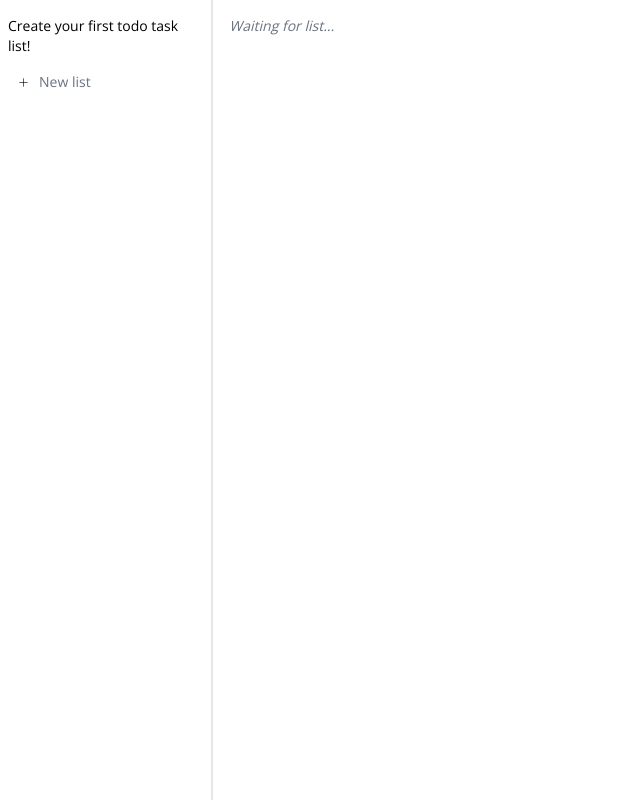
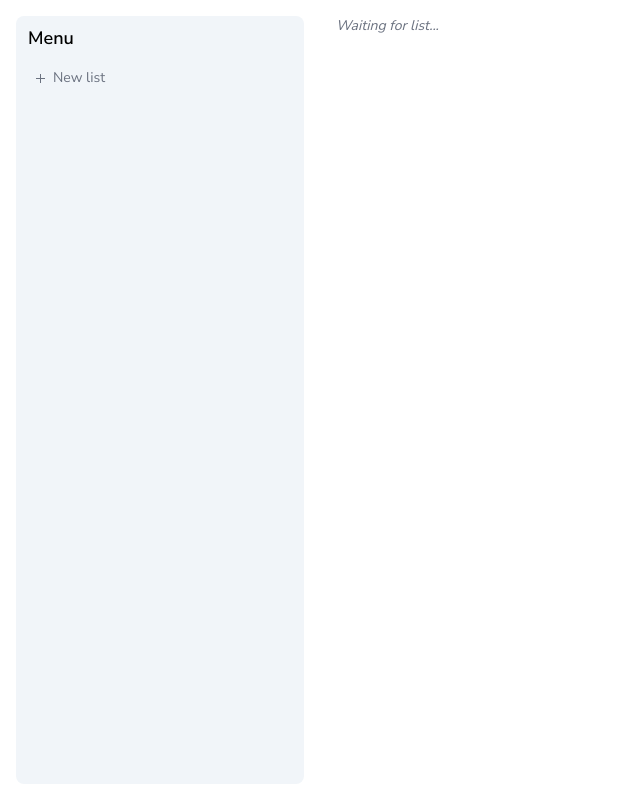
Before and after one commit to francescoiacono/todoList, a Next.js app: page / in a window 1280 px wide. Shown: the whole page, without its empty margins (0-640 px from the left). Built offline with nearby package versions, Linux system fonts and the light colour scheme.

Commit message:
Working on styles

```diff
--- a/src/app/layout.tsx
+++ b/src/app/layout.tsx
@@ -1,13 +1,13 @@
-import "./globals.css";
-import type { Metadata } from "next";
-import { Open_Sans } from "next/font/google";
-import { ListProvider } from "@/components/providers";
+import './globals.css';
+import type { Metadata } from 'next';
+import { Nunito_Sans } from 'next/font/google';
+import { ListProvider } from '@/components/providers';
 
-const openSans = Open_Sans({ subsets: ["latin"] });
+const nunito = Nunito_Sans({ subsets: ['latin'] });
 
 export const metadata: Metadata = {
-  title: "Create Next App",
-  description: "Generated by create next app",
+  title: 'Create Next App',
+  description: 'Generated by create next app',
 };
 
 export default function RootLayout({
@@ -16,9 +16,9 @@ export default function RootLayout({
   children: React.ReactNode;
 }) {
   return (
-    <html lang="en">
+    <html lang='en'>
       <ListProvider>
-        <body className={openSans.className}>{children}</body>
+        <body className={nunito.className}>{children}</body>
       </ListProvider>
     </html>
   );
--- a/src/components/pages/home/subcomponents/index.ts
+++ b/src/components/pages/home/subcomponents/index.ts
@@ -1,3 +1,2 @@
-export * from "./listSidebar/listSidebar";
-export * from "./taskInput/taskInput";
-export * from "./todos/todos";
+export * from './listSidebar/listSidebar';
+export * from './todos/todos';
--- a/src/components/pages/home/subcomponents/listSidebar/listSidebar.tsx
+++ b/src/components/pages/home/subcomponents/listSidebar/listSidebar.tsx
@@ -1,9 +1,10 @@
-"use client";
-import { ListItems } from "./subcomponents";
+'use client';
+import { ListItems } from './subcomponents';
 
 export const ListSidebar = () => {
   return (
-    <div className="border-r-2 h-full p-2 lg:w-1/6 md:w-fit text-sm overflow-hidden">
+    <div className=' bg-slate-100 m-4 h-[calc(100vh-2rem)] px-3 py-2 text-sm overflow-hidden w-72 rounded-lg '>
+      <label className='text-lg font-semibold'>Menu</label>
       <ListItems />
     </div>
   );
--- a/src/components/pages/home/subcomponents/listSidebar/subcomponents/listItems/listItems.tsx
+++ b/src/components/pages/home/subcomponents/listSidebar/subcomponents/listItems/listItems.tsx
@@ -1,17 +1,15 @@
-import { ListData } from "@/types/todoTypes";
-import { useTodoList } from "@/components/providers";
-import { ListItem, NewListButton } from "./subcomponents";
+import { ListData } from '@/types/todoTypes';
+import { useTodoList } from '@/components/providers';
+import { ListItem, NewListButton } from './subcomponents';
 
 export const ListItems = () => {
   const { lists } = useTodoList();
 
   return (
-    <ul className="mt-2 flex flex-col gap-2">
-      {lists.length === 0 ? (
-        <li>Create your first todo task list!</li>
-      ) : (
-        lists.map((list: ListData) => <ListItem list={list} key={list.id} />)
-      )}
+    <ul className='mt-2 flex flex-col gap-2'>
+      {lists.map((list: ListData) => (
+        <ListItem list={list} key={list.id} />
+      ))}
       <NewListButton />
     </ul>
   );
--- a/src/components/pages/home/subcomponents/listSidebar/subcomponents/listItems/subcomponents/newListButton/newListButton.tsx
+++ b/src/components/pages/home/subcomponents/listSidebar/subcomponents/listItems/subcomponents/newListButton/newListButton.tsx
@@ -1,27 +1,22 @@
-import { useTodoList } from "@/components/providers";
-import { useState } from "react";
-import { NewListModal } from "./subcomponents";
-import { ListData } from "@/types/todoTypes";
-import Image from "next/image";
+import { useTodoList } from '@/components/providers';
+import { useState } from 'react';
+import { NewListModal } from './subcomponents';
+import { ListData } from '@/types/todoTypes';
+import { PlusIcon } from '@/components/ui';
 
 export const NewListButton = () => {
   const { addList } = useTodoList();
   const [isModalOpen, setIsModalOpen] = useState(false);
 
   return (
-    <div className="p-2 flex-grow-1 w-full">
+    <div className='p-2 flex-grow-1 w-full'>
       <button
-        className="flex items-center gap-2 text-sm text-gray-500"
+        className='flex items-center gap-2 text-sm text-gray-500'
         onClick={() => {
           setIsModalOpen(true);
         }}
       >
-        <Image
-          src="/assets/images/icons/sidebar/plus.svg"
-          alt="Add list icon"
-          width={15}
-          height={15}
-        />
+        <PlusIcon />
         New list
       </button>
 
--- a/src/components/pages/home/subcomponents/taskInput/taskInput.tsx
+++ /dev/null
@@ -1,11 +0,0 @@
-import { Button, Input } from "@/components/ui";
-export const TaskInput = () => {
-  return (
-    <div className="w-10/12 m-auto">
-      <div className="flex gap-3">
-        <Input className="flex-grow" />
-        <Button className="flex-grow-2">Click me</Button>
-      </div>
-    </div>
-  );
-};
--- a/src/components/pages/home/subcomponents/todos/subcomponents/checkboxLists/checkboxLists.tsx
+++ b/src/components/pages/home/subcomponents/todos/subcomponents/checkboxLists/checkboxLists.tsx
@@ -10,7 +10,7 @@ export const CheckboxLists = () => {
     <div className='p-4 flex-auto'>
       {currentList ? (
         <>
-          <h1 className='pb-4'>{currentList?.name}</h1>
+          <h1 className='pb-2'>{currentList?.name}</h1>
           <div className='flex flex-col gap-20 p-4'>
             <TodoList />
             <CompletedList />
--- a/src/components/pages/home/subcomponents/todos/subcomponents/checkboxLists/subcomponents/todoList/subcomponents/newListItemButton/newListItemButton.tsx
+++ b/src/components/pages/home/subcomponents/todos/subcomponents/checkboxLists/subcomponents/todoList/subcomponents/newListItemButton/newListItemButton.tsx
@@ -1,7 +1,7 @@
 import { useTodoList } from '@/components/providers';
 import { useState } from 'react';
 import { TodoData } from '@/types/todoTypes';
-import { Input } from '@/components/ui';
+import { Input, PlusIcon } from '@/components/ui';
 import { v4 as uuidv4 } from 'uuid';
 import Image from 'next/image';
 
@@ -10,7 +10,7 @@ export const NewListItemButton = () => {
 
   const [isInputOpen, setIsInputOpen] = useState(false);
   const [newTodo, setNewTodo] = useState<TodoData>({
-    id: '',
+    id: uuidv4(),
     name: '',
     status: false,
   });
@@ -26,6 +26,8 @@ export const NewListItemButton = () => {
   const handleSubmit = (e: React.FormEvent<HTMLFormElement>) => {
     e.preventDefault();
     handleTodoState();
+
+    if (error) setError('');
   };
 
   const handleTodoState = () => {
@@ -43,12 +45,10 @@ export const NewListItemButton = () => {
     setIsInputOpen(false);
 
     setNewTodo({
-      id: '',
+      id: uuidv4(),
       name: '',
       status: false,
     });
-
-    if (error) setError('');
   };
 
   return (
@@ -67,13 +67,8 @@ export const NewListItemButton = () => {
               className={`text-gray-500 w-full ${error && 'border-red-500'}`}
               onChange={handleChange}
             />
-            <button onClick={handleTodoState}>
-              <Image
-                src='/assets/images/icons/todoItem/confirm.svg'
-                alt='Confirm todo icon'
-                width={15}
-                height={15}
-              />
+            <button onClick={handleTodoState} type='button'>
+              <PlusIcon />
             </button>
           </form>
         ) : (
--- a/src/components/pages/home/subcomponents/todos/subcomponents/checkboxLists/subcomponents/todoList/todoList.tsx
+++ b/src/components/pages/home/subcomponents/todos/subcomponents/checkboxLists/subcomponents/todoList/todoList.tsx
@@ -7,7 +7,6 @@ export const TodoList = () => {
 
   return (
     <ul className='flex flex-col gap-2 flex-auto'>
-      <h2>To do</h2>
       <NewListItemButton />
       {currentList && currentList.todos.length > 0 ? (
         currentList.todos.map((todo) => (
--- /dev/null
+++ b/src/components/ui/icons/index.ts
@@ -0,0 +1 @@
+export * from './plusIcon/plusIcon';
--- /dev/null
+++ b/src/components/ui/icons/plusIcon/plusIcon.tsx
@@ -0,0 +1,26 @@
+import { CSSProperties } from 'react';
+
+const containerStyle: CSSProperties = {
+  position: 'relative',
+  width: '9px',
+  height: '9px',
+  backgroundColor: 'transparent',
+};
+
+const lineStyle: CSSProperties = {
+  position: 'absolute',
+  top: '50%',
+  left: '0',
+  width: '100%',
+  height: '1px',
+  backgroundColor: 'rgb(107 114 128 / var(--tw-text-opacity))',
+};
+
+export const PlusIcon = () => {
+  return (
+    <div style={containerStyle}>
+      <div style={{ ...lineStyle, transform: 'rotate(90deg)' }}></div>
+      <div style={{ ...lineStyle }}></div>
+    </div>
+  );
+};
```
Also changed, not shown: src/components/ui/index.tsx (+4 -3 lines), public/assets/images/icons/sidebar/cross.svg.
